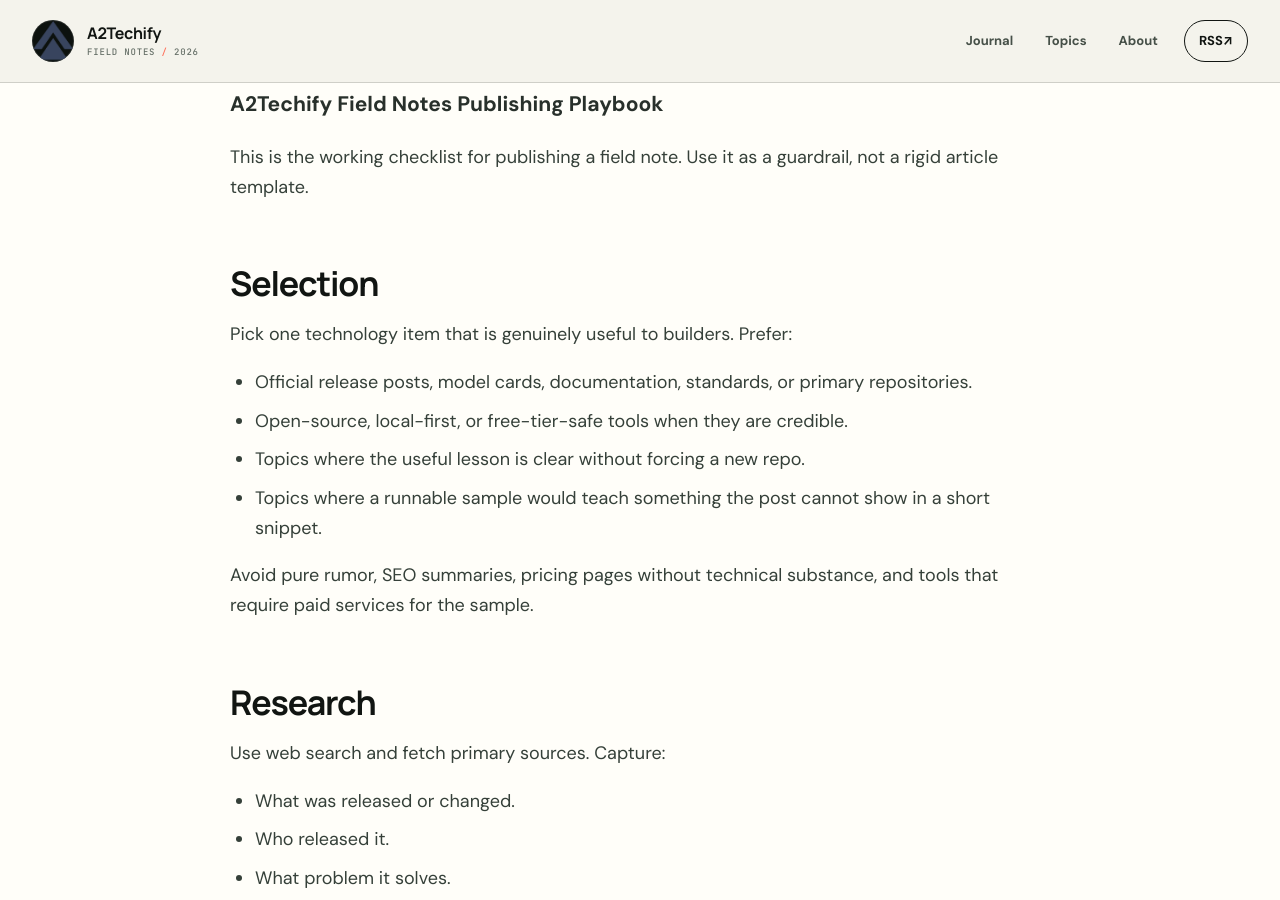
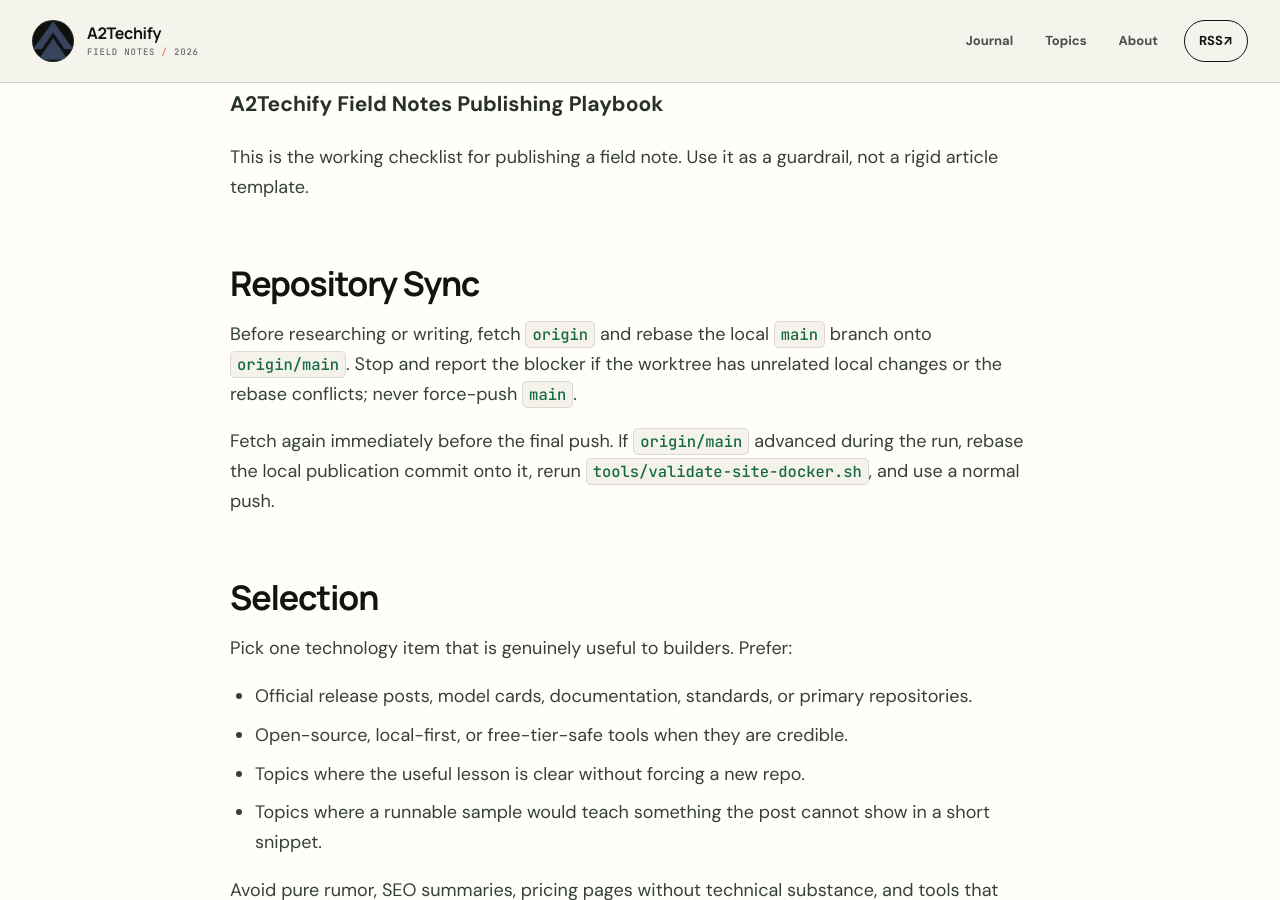
Before and after one commit to A2Techify-LLC/a2techify-blogs, a Jekyll site: the page built from admin/daily-publishing-playbook.md, in a window 1280 px wide and 900 px high, scrolled down 719 px. Built offline with Jekyll 4.4.1, drawn with Linux system fonts in a browser that asks for light colours; our own code applies the rules of GitHub Pages for plain Markdown files.

Commit message:
Harden blog publishing against concurrent pushes

```diff
--- a/admin/daily-publishing-playbook.md
+++ b/admin/daily-publishing-playbook.md
@@ -1,6 +1,12 @@
 # A2Techify Field Notes Publishing Playbook
 
 This is the working checklist for publishing a field note. Use it as a guardrail, not a rigid article template.
+
+## Repository Sync
+
+Before researching or writing, fetch `origin` and rebase the local `main` branch onto `origin/main`. Stop and report the blocker if the worktree has unrelated local changes or the rebase conflicts; never force-push `main`.
+
+Fetch again immediately before the final push. If `origin/main` advanced during the run, rebase the local publication commit onto it, rerun `tools/validate-site-docker.sh`, and use a normal push.
 
 ## Selection
 
```
